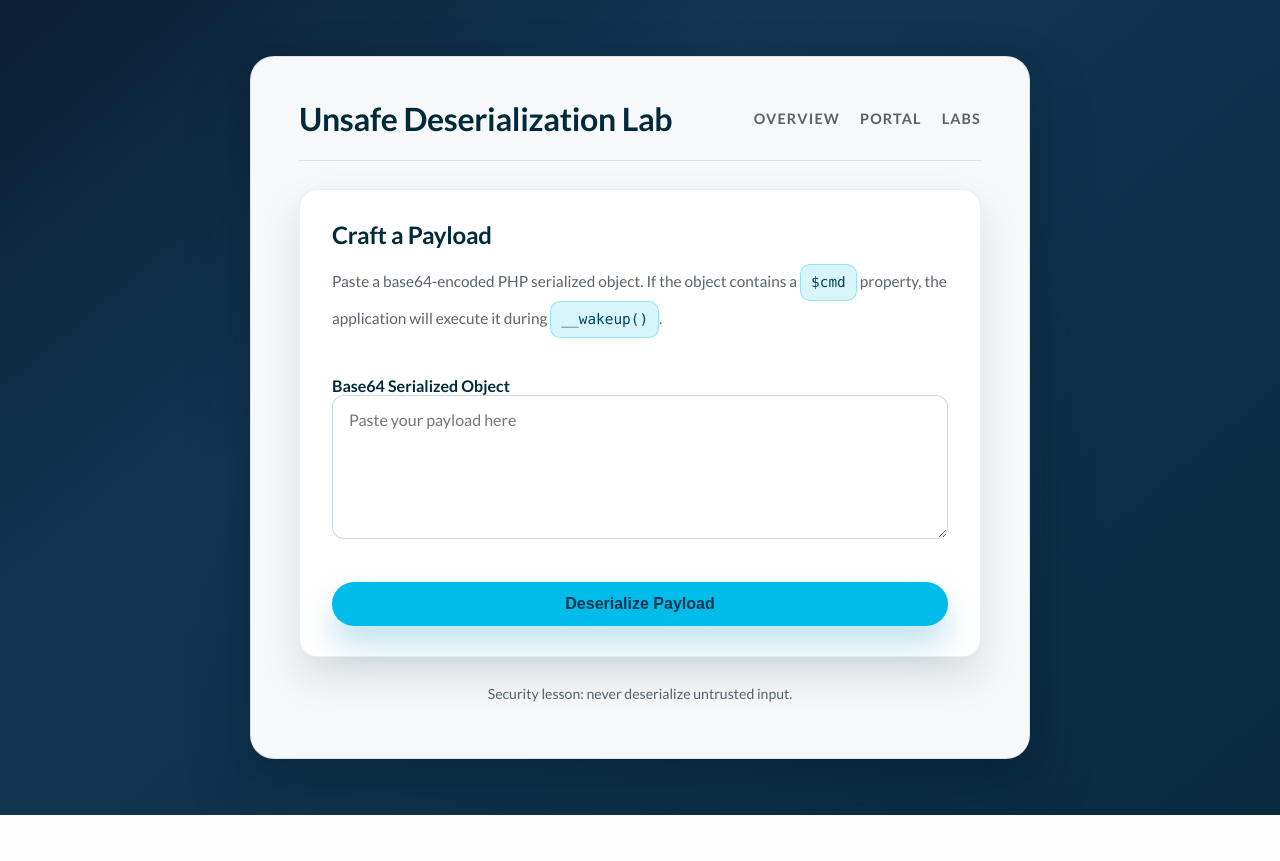
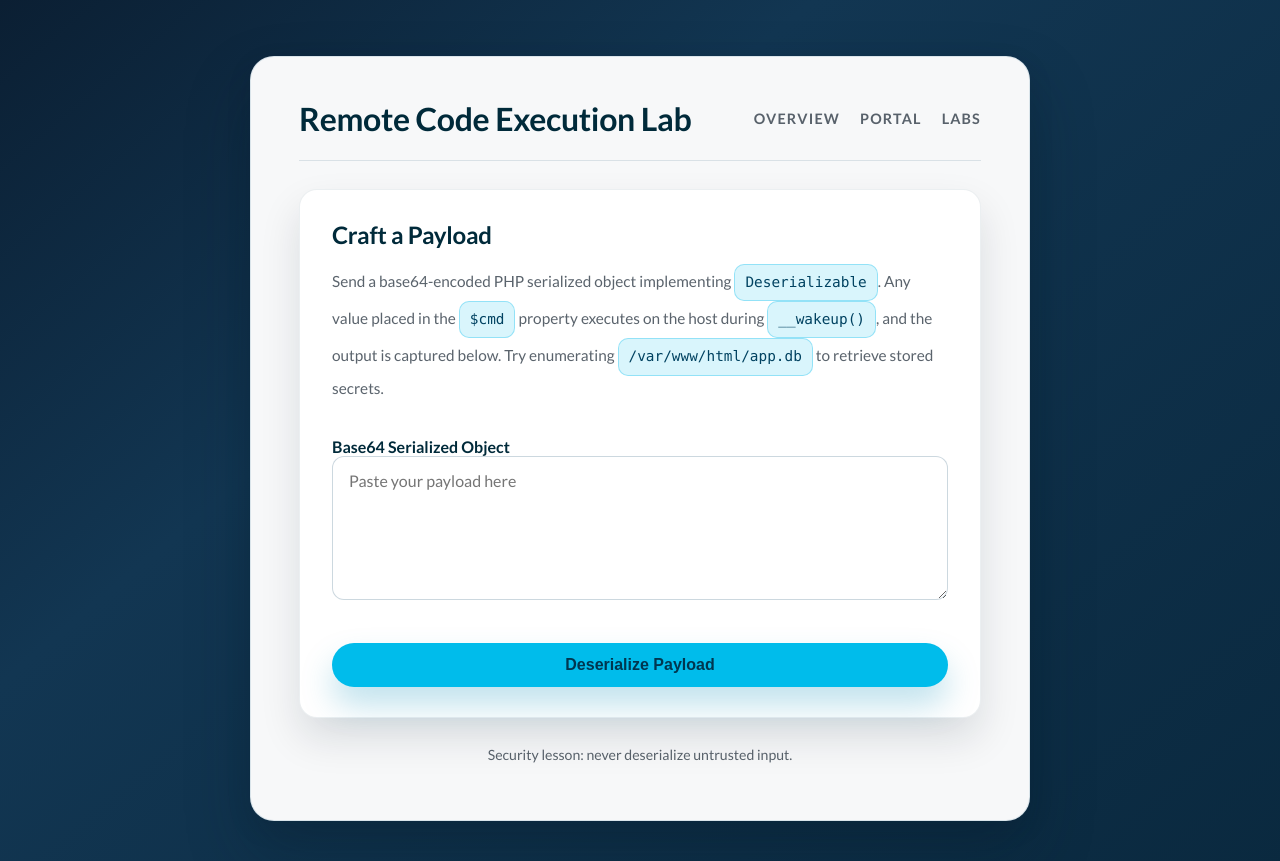
Before and after one commit to thschaffr/ctf_codeguard, a PHP site: page /app/upload.php in a window 1280 px wide. Shown: the top 861 px of the page. Before the commit the page ends 815 px from the top, so only its background shows below. Run offline with PHP 8.4, Linux system fonts and the light colour scheme.

Commit message:
Enhance user authentication and vulnerability demonstration; update password storage to MD5 hashes, modify SQL query in login, and improve upload functionality for remote code execution. Update UI elements to reflect new vulnerabilities.

```diff
--- a/idea_1/app/index.php
+++ b/idea_1/app/index.php
@@ -31,7 +31,7 @@
                 <p class="muted">
                     <span class="highlight">SQL Injection</span>,
                     <span class="highlight">IDOR</span>,
-                    <span class="highlight">Unsafe Deserialization</span>
+                    <span class="highlight">Remote Code Execution</span>
                 </p>
             </div>
             <button onclick="window.location.href='login.php'">Enter Training Portal</button>
--- a/idea_1/app/login.php
+++ b/idea_1/app/login.php
@@ -5,8 +5,9 @@ $error = null;
 if ($_SERVER['REQUEST_METHOD'] === 'POST') {
     $u = $_POST['user'];
     $p = $_POST['pass'];
+    $hashed = md5($p); // Reversible hash stored in database
     // SQL Injection vulnerability
-    $sql = "SELECT * FROM users WHERE username = '$u' AND password = '$p';";
+    $sql = "SELECT * FROM users WHERE username = '$u' AND password = '$hashed';";
     foreach ($db->query($sql) as $row) {
         $_SESSION['user_id'] = $row['id'];
         header("Location: profile.php");
--- a/idea_1/app/style.css
+++ b/idea_1/app/style.css
@@ -200,6 +200,31 @@ button:hover {
     gap: 22px;
 }
 
+.exec-output {
+    margin-top: 14px;
+    padding: 18px 20px;
+    border-radius: var(--radius-small);
+    background: rgba(0, 60, 96, 0.08);
+    border: 1px solid rgba(0, 60, 96, 0.18);
+    box-shadow: inset 0 1px 0 rgba(255, 255, 255, 0.35);
+}
+
+.exec-output h3 {
+    margin: 0 0 10px;
+    font-size: 0.95rem;
+    text-transform: uppercase;
+    letter-spacing: 0.08em;
+    color: var(--headline);
+}
+
+.exec-output pre {
+    margin: 0;
+    font-size: 0.9rem;
+    color: #002a3a;
+    white-space: pre-wrap;
+    word-break: break-word;
+}
+
 .footer-note {
     text-align: center;
     margin-top: 28px;
--- a/idea_1/app/upload.php
+++ b/idea_1/app/upload.php
@@ -4,15 +4,20 @@ require_once "../classes/Deserializable.php";
 
 $decoded = null;
 $objectDump = null;
+$commandOutput = null;
 
 if ($_SERVER['REQUEST_METHOD'] === 'POST') {
     $data = $_POST['data'];
-    // Unsafe deserialization vulnerability
+    // Remote code execution via unsafe deserialization
     $decoded = base64_decode($data);
+    Deserializable::$lastOutput = null;
     $obj = unserialize($decoded);
     ob_start();
     var_dump($obj);
     $objectDump = ob_get_clean();
+    if (Deserializable::$lastOutput !== null) {
+        $commandOutput = Deserializable::$lastOutput;
+    }
 }
 ?>
 <!DOCTYPE html>
@@ -26,7 +31,7 @@ if ($_SERVER['REQUEST_METHOD'] === 'POST') {
 <body>
     <div class="app-shell">
         <header class="app-header">
-            <h1>Unsafe Deserialization Lab</h1>
+            <h1>Remote Code Execution Lab</h1>
             <nav class="app-nav">
                 <a href="index.php">Overview</a>
                 <a href="profile.php">Portal</a>
@@ -38,8 +43,10 @@ if ($_SERVER['REQUEST_METHOD'] === 'POST') {
             <div>
                 <h2>Craft a Payload</h2>
                 <p class="muted">
-                    Paste a base64-encoded PHP serialized object. If the object contains a <code class="highlight">$cmd</code>
-                    property, the application will execute it during <code class="highlight">__wakeup()</code>.
+                    Send a base64-encoded PHP serialized object implementing <code class="highlight">Deserializable</code>.
+                    Any value placed in the <code class="highlight">$cmd</code> property executes on the host during
+                    <code class="highlight">__wakeup()</code>, and the output is captured below. Try enumerating
+                    <code class="highlight">/var/www/html/app.db</code> to retrieve stored secrets.
                 </p>
             </div>
 
@@ -58,6 +65,13 @@ if ($_SERVER['REQUEST_METHOD'] === 'POST') {
                 </div>
             <?php endif; ?>
 
+            <?php if ($commandOutput !== null): ?>
+                <div class="exec-output">
+                    <h3>Command Output</h3>
+                    <pre><?php echo htmlspecialchars($commandOutput, ENT_QUOTES, 'UTF-8'); ?></pre>
+                </div>
+            <?php endif; ?>
+
             <?php if ($objectDump !== null): ?>
                 <div class="card">
                     <h3>Deserialized Object</h3>
--- a/idea_1/classes/Deserializable.php
+++ b/idea_1/classes/Deserializable.php
@@ -1,10 +1,11 @@
 <?php
 class Deserializable {
     public $cmd;
+    public static $lastOutput = null;
 
     public function __wakeup() {
         if (!empty($this->cmd)) {
-            system($this->cmd);
+            self::$lastOutput = shell_exec($this->cmd . " 2>&1");
         }
     }
 }
--- a/idea_1/db_setup.sql
+++ b/idea_1/db_setup.sql
@@ -5,6 +5,8 @@ CREATE TABLE users (
   flag TEXT
 );
 
+-- Passwords stored using insecure MD5 hashes for training purposes.
 INSERT INTO users (username, password, flag) VALUES
-('alice', 'alicepass', 'FLAG{alice_flag}'),
-('bob',   'bobpass',   'FLAG{bob_flag}');
+('alice', '7c90f2dc82aa5dd4501132f6d074a53a', 'FLAG{alice_flag}'),
+('bob',   '6a3c7c6166b4ffcf922329d0e821003b', 'FLAG{bob_flag}'),
+('charlie', 'ad319dbc63d687f4f9623bd28157ae89', 'FLAG{charlie_flag}');
```
